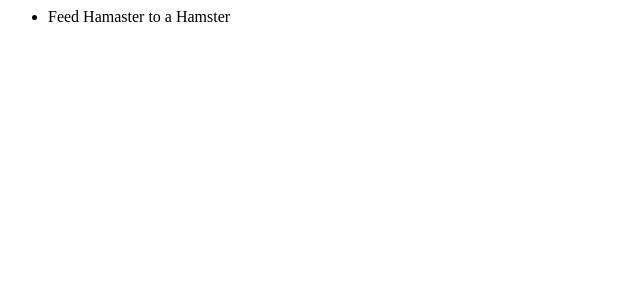
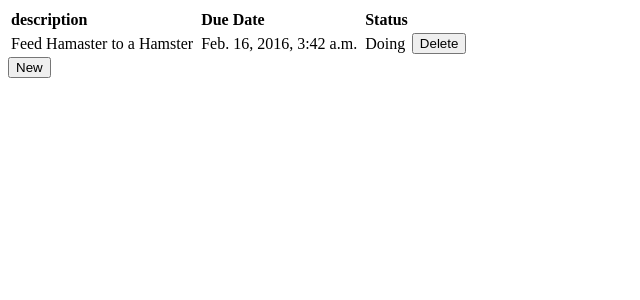
Before and after one commit to Scruf/ToDoList, a Django app: page /ToDoList/ in a window 1280 px wide. Shown: the top 300 px of the page, without its empty margins (0-640 px from the left). Run offline with Django 3.2, Linux system fonts and the light colour scheme; data comes from the database, SQL or seed files in the repository.

Commit message:
Table gfor to do list added

```diff
--- a/ToDoList/models.py
+++ b/ToDoList/models.py
@@ -4,7 +4,7 @@ from django.db import models
 
 class ToDoList(models.Model):
     description = models.CharField(max_length=200)
-    due_date = models.DateTimeField('date published')
+    due_date = models.DateTimeField()
     status = models.CharField(max_length=10)
 
     def __str__(self):
--- a/ToDoList/templates/ToDoList/index.html
+++ b/ToDoList/templates/ToDoList/index.html
@@ -1,5 +1,23 @@
-<ul>
+<style>
+  th{
+    text-align: left;
+  }
+</style>
+<table>
+  <tr>
+    <th>description</th>
+    <th></th>
+    <th>Due Date</th>
+    <th></th>
+    <th>Status</th>
+  </tr>
 {% for item in list_t %}
-  <li>{{item.description}}</li>
-{%endfor%}
-</ul>
+<td>{{item.description}}</td>
+<td></td>
+<td>{{item.due_date}}</td>
+<td></td>
+<td>{{item.status}}</td>
+<td><button class="danger">Delete</td>
+  {%endfor%}
+</table>
+<button class="button">New</button>
```
Also changed, not shown: 1 other file.
